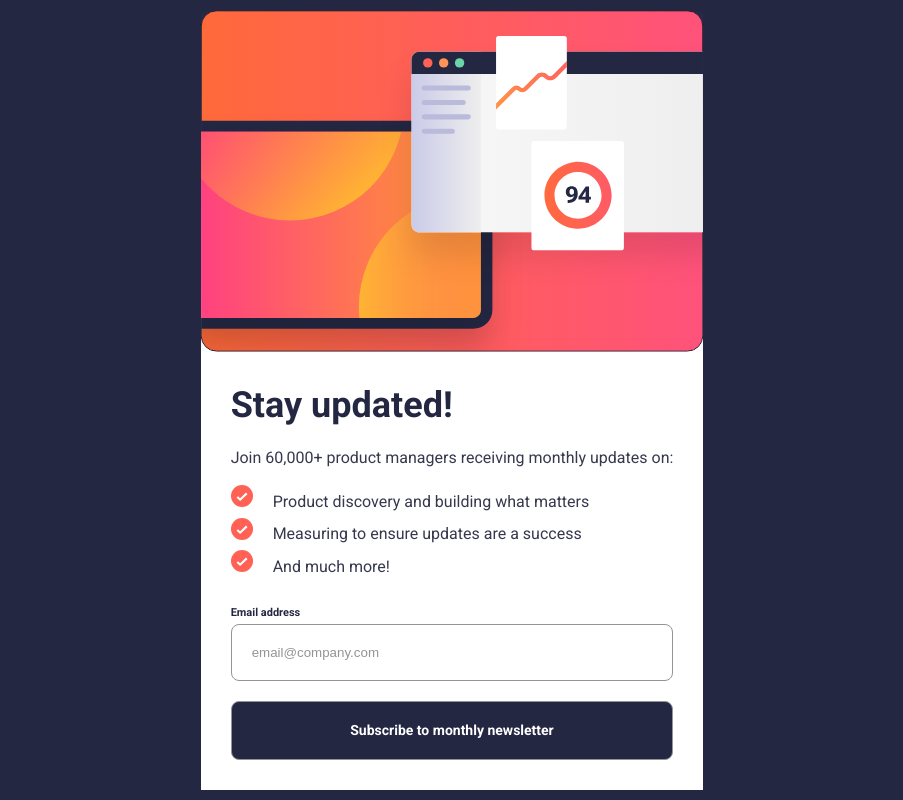
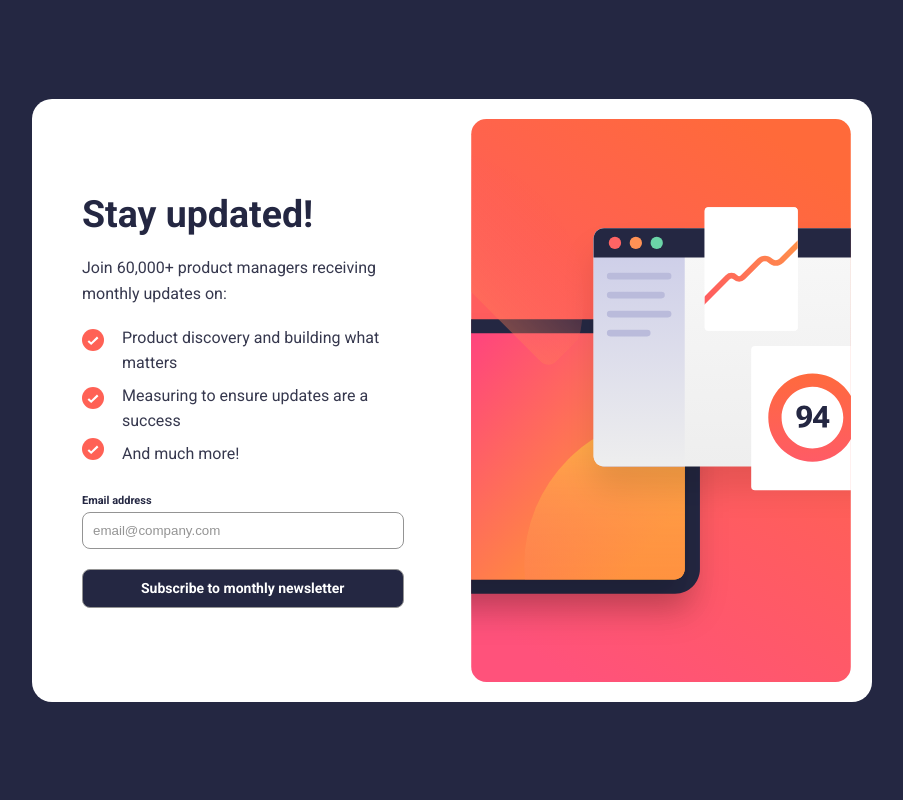
Before and after one commit to gillaercio/newsletter-sign-up-with-success-message-main, a plain HTML site: page index.html in a window 1280 px wide. Shown: the whole page, without its empty margins (188-1091 px from the left). Drawn offline with Linux system fonts and the light colour scheme.

Commit message:
Mobile success, tablet success and desktop success concluded

```diff
--- a/assets/css/global.css
+++ b/assets/css/global.css
@@ -28,6 +28,7 @@ html {
 
 :root {
   --Red: hsl(4, 100%, 67%);
+  --Orange: hsl(21, 92%, 54%);
   --Blue-800: hsl(234, 29%, 20%);
   --Blue-700: hsl(235, 18%, 26%);
   --Grey: hsl(0, 0%,58%);
--- a/assets/css/main.css
+++ b/assets/css/main.css
@@ -99,7 +99,7 @@
 
 .form-input::placeholder {
   color: var(--Grey);
-  opacity: 1;
+  /* opacity: 1; */
 }
 
 #form-button,
@@ -107,6 +107,14 @@
   font: var(--text-button);
   color: var(--White);
   background-color: var(--Blue-800);
+  transition: box-shadow 0.1s ease;
+}
+
+#form-button:hover,
+#dismiss-button:hover {
+  background: linear-gradient(to right, var(--Red), var(--Orange));
+  border-color: transparent;
+  box-shadow: 1px 1px 10px var(--Red);
 }
 
 .is-hidden {
@@ -116,8 +124,9 @@
 
 .newsletter__success {
   height: 100vh;
-  /* display: grid; */
-  align-items: center;
+  /* display: flex; */
+  flex-direction: column;
+  justify-content: space-between;
   padding: 3rem;
 }
 
@@ -164,16 +173,89 @@
   }
 
   .newsletter__success {
-    max-width: 503px;
-    justify-content: center;
+    max-width: 500px;
+    /* justify-content: center; */
+    justify-content: space-around;
   }
 
   .newsletter__success-container {
     gap: 4rem;
+    /* border: 1px solid red; */
+  }
+
+  .newsletter__success-container .newsletter__description {
+    font-size: clamp(1.2rem, 2.93vw, 1.8rem);
   }
 
   .newsletter__success-title {
+    font-size: clamp(4.2rem, 2.93vw, 5rem);
     align-self: flex-start;
     text-align: left;
   }
 }
+
+@media screen and (min-width: 1024px) {
+  .newsletter__container {
+    display: grid;
+    grid-template-columns: 1fr 1fr;
+    gap: 3.7rem;
+    max-width: 840px;
+    padding: 2rem;
+    border-radius: 20px;
+  }
+
+  /* .newsletter__container.success-mode {
+    display: none;
+    grid-template-columns: 1fr;
+    max-width: 460px;
+  } */
+
+  .newsletter__container .newsletter__image-background {
+    background: linear-gradient(to bottom, var(--White), var(--White));
+  }
+
+  .newsletter__image {
+    height: 563px;
+    max-width: 400px;
+    background: url('../images/illustration-sign-up-desktop.svg');
+    background-size: contain;
+    /* background-position: center; */
+    background-repeat: no-repeat;
+  }
+
+  .newsletter__card {
+    align-content: center;
+    height: 100%;
+    order: -1;
+  }
+
+  .newsletter__card-title {
+    font-size: clamp(3.6rem, 2.93vw, 5rem);
+  }
+
+  .newsletter__benefits li {
+    padding-left: 4rem;
+  }
+
+  .newsletter__benefits {
+    font-size: clamp(1.6rem, 2.93vw, 1.4rem);
+  }
+
+  .form-input,
+  #form-button,
+  #dismiss-button {
+    padding: 1rem;
+  }
+
+  .newsletter__success {
+    grid-column: 1 / -1;
+    gap: 1.5rem;
+    max-height: 350px;
+    max-width: 470px;
+    padding-top: 0;
+  }
+
+  .newsletter__success-container {
+    gap: 2rem;
+  }
+}
--- a/index.html
+++ b/index.html
@@ -13,7 +13,7 @@
 </head>
 <body>
   <main class="newsletter">
-    <div class="newsletter__container">
+    <div class="newsletter__container success-mode">
       <div class="newsletter__image-background">
         <div class="newsletter__image"></div>
       </div>
```
